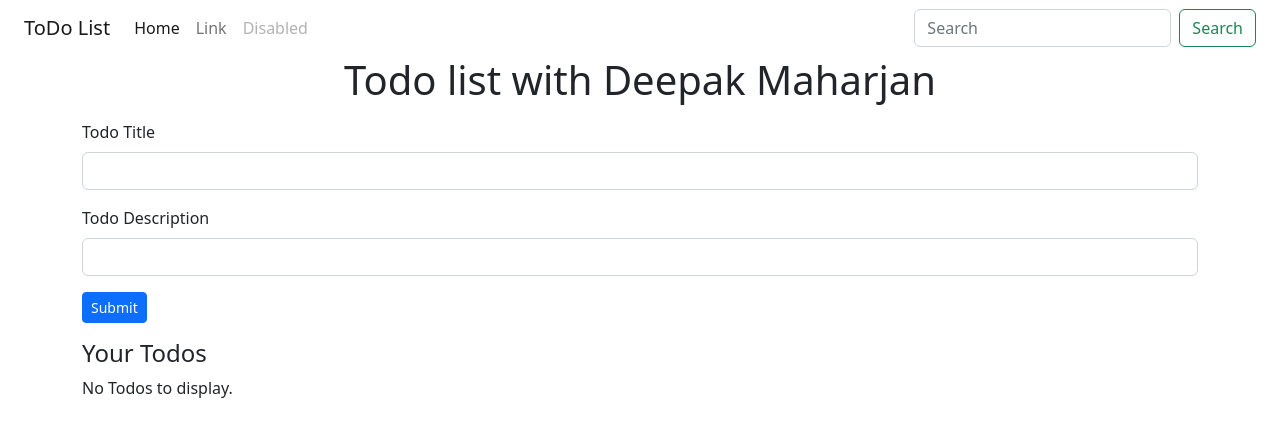
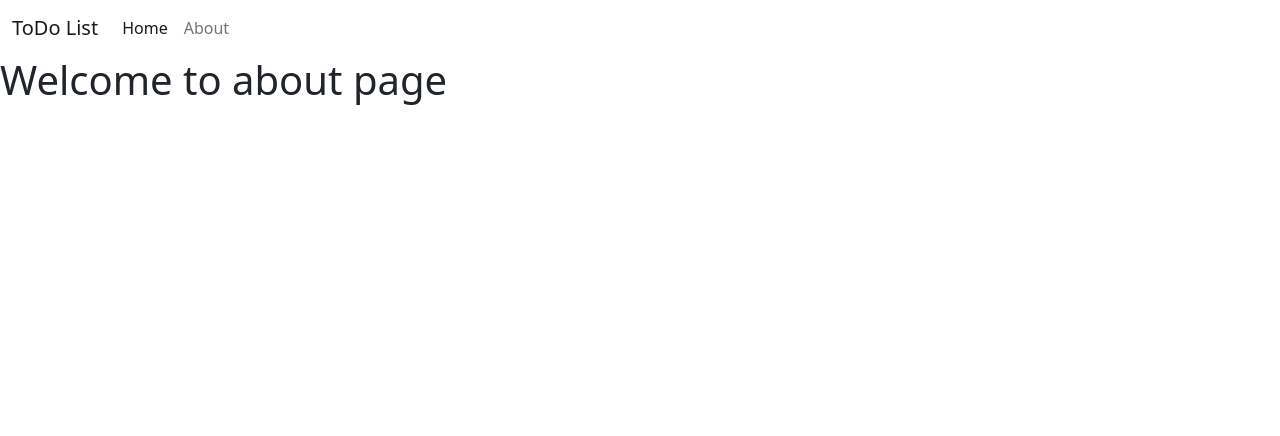
Before and after one commit to Jyapubaucha/angular-learning, an Angular app: page /about in a window 1280 px wide. Before the commit this address led to /. Shown: the top 436 px of the page. Built offline with nearby package versions, Linux system fonts and the light colour scheme.

Commit message:
Angular page routing done.

```diff
--- /dev/null
+++ b/src/app/MyComponents/about/about.component.html
@@ -0,0 +1 @@
+<H1>Welcome to about page</H1>
--- a/src/app/MyComponents/todos/todos.component.html
+++ b/src/app/MyComponents/todos/todos.component.html
@@ -1,15 +1,24 @@
+<div class="container">
+  <h1 class="text-center mb-3">Todo list with Deepak Maharjan</h1>
   <!-- Form to add todos -->
 
   <!-- Listen addTodo event from todos.component.ts-->
   <!-- Catch the todoAdd EventEmit from add-todo-component.ts   -->
   <app-add-todo (todoAdd)="addTodo($event)"></app-add-todo>
 
-
   <h4>Your Todos</h4>
-<div *ngIf="this.todos.length===0; else elseBlock">No Todos to display.</div>
-<ng-template #elseBlock >
+  <div *ngIf="this.todos.length === 0; else elseBlock">
+    No Todos to display.
+  </div>
+  <ng-template #elseBlock>
     <!-- List of todos -->
     <div *ngFor="let todo of todos; index as i">
-        <app-todo-item [todo] = "todo" [i] = "i" (todoDelete)="deleteTodo($event)" (todoCheckbox)="toogleTodo($event)"></app-todo-item>
+      <app-todo-item
+        [todo]="todo"
+        [i]="i"
+        (todoDelete)="deleteTodo($event)"
+        (todoCheckbox)="toogleTodo($event)"
+      ></app-todo-item>
     </div>
   </ng-template>
+</div>
--- a/src/app/app-routing.module.ts
+++ b/src/app/app-routing.module.ts
@@ -1,7 +1,12 @@
-import { NgModule } from '@angular/core';
+import { Component, NgModule } from '@angular/core';
 import { RouterModule, Routes } from '@angular/router';
+import { AboutComponent } from './MyComponents/about/about.component';
+import { TodosComponent } from './MyComponents/todos/todos.component';
 
-const routes: Routes = [];
+const routes: Routes = [
+  {path: '', component:TodosComponent},
+  {path: 'about', component: AboutComponent},
+];
 
 @NgModule({
   imports: [RouterModule.forRoot(routes)],
--- a/src/app/app.component.html
+++ b/src/app/app.component.html
@@ -1,31 +1,30 @@
-<div class="container-fluid">
 <nav class="navbar navbar-expand-lg bg-body-tertiary">
   <div class="container-fluid">
-      <button class="navbar-toggler" type="button" data-bs-toggle="collapse" data-bs-target="#navbarTogglerDemo03" aria-controls="navbarTogglerDemo03" aria-expanded="false" aria-label="Toggle navigation">
+    <button
+      class="navbar-toggler"
+      type="button"
+      data-bs-toggle="collapse"
+      data-bs-target="#navbarTogglerDemo03"
+      aria-controls="navbarTogglerDemo03"
+      aria-expanded="false"
+      aria-label="Toggle navigation"
+    >
       <span class="navbar-toggler-icon"></span>
     </button>
-      <a class="navbar-brand" href="#">ToDo List</a>
+    <a class="navbar-brand" routerLink="/">ToDo List</a>
     <div class="collapse navbar-collapse" id="navbarTogglerDemo03">
       <ul class="navbar-nav me-auto mb-2 mb-lg-0">
         <li class="nav-item">
-            <a class="nav-link active" aria-current="page" href="#">Home</a>
+          <a class="nav-link active" aria-current="page" routerLink="/">Home</a>
         </li>
         <li class="nav-item">
-            <a class="nav-link" href="#">Link</a>
-          </li>
-          <li class="nav-item">
-            <a class="nav-link disabled">Disabled</a>
+          <a class="nav-link" routerLink="about">About</a>
         </li>
       </ul>
-        <form class="d-flex" role="search">
-          <input class="form-control me-2" type="search" placeholder="Search" aria-label="Search">
-          <button class="btn btn-outline-success" type="submit">Search</button>
-        </form>
+
     </div>
   </div>
 </nav>
-</div>
-<div class="container">
-  <h1 class="text-center mb-3" >Todo list with Deepak Maharjan</h1>
-  <app-todos></app-todos>
-</div>
+
+<router-outlet></router-outlet>
+  <!-- <app-todos></app-todos> -->
--- a/src/app/app.module.ts
+++ b/src/app/app.module.ts
@@ -7,13 +7,15 @@ import { TodosComponent } from './MyComponents/todos/todos.component';
 import { TodoItemComponent } from './MyComponents/todo-item/todo-item.component';
 import { AddTodoComponent } from './MyComponents/add-todo/add-todo.component';
 import { FormsModule } from '@angular/forms';
+import { AboutComponent } from './MyComponents/about/about.component';
 
 @NgModule({
   declarations: [
     AppComponent,
     TodosComponent,
     TodoItemComponent,
-    AddTodoComponent
+    AddTodoComponent,
+    AboutComponent
   ],
   imports: [
     BrowserModule,
```
Also changed, not shown: src/app/MyComponents/about/about.component.ts (added, +10 -0 lines), src/app/MyComponents/about/about.component.css (added), 1 other file (tests, documents, lock files or other folders). Lines whose indentation alone changed are shown as unchanged.
